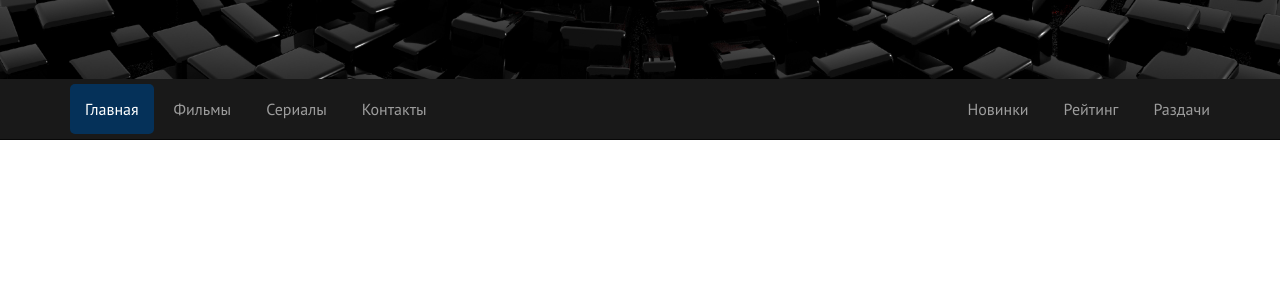
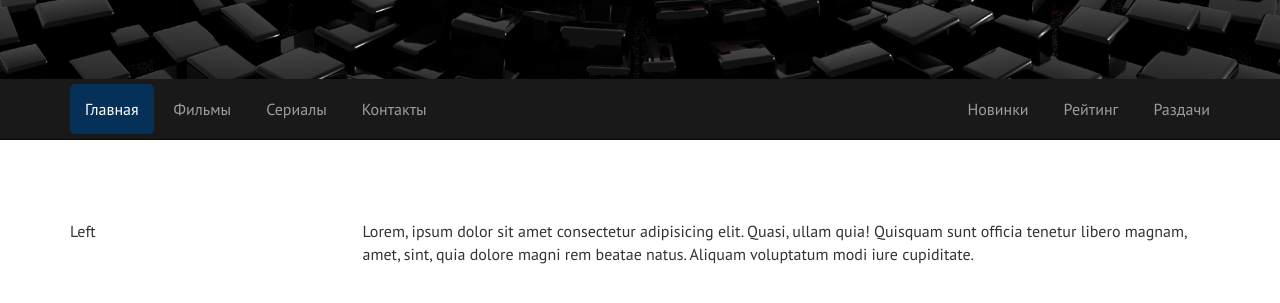
Before and after one commit to BorisPisarenko/kinozal-template-init-project, a website: page index.html in a window 1280 px wide. Shown: the part 227-530 px from the top of the page. Drawn offline with Linux system fonts and the light colour scheme.

Commit message:
добавил блоки

```diff
--- a/assets/scss/_header.scss
+++ b/assets/scss/_header.scss
@@ -2,7 +2,7 @@
 @use "mixins" as *;
 
 .header {
-
+margin-bottom: $gap-xl;
 }
 .header-logo {
     padding: 100px 0;
--- a/assets/scss/_main.scss
+++ b/assets/scss/_main.scss
@@ -1,2 +1,6 @@
 @use "presets" as *;
 @use "mixins" as *;
+
+.main {
+    margin-bottom: $gap-xl;
+}
--- a/assets/scss/_sidebar.scss
+++ b/assets/scss/_sidebar.scss
@@ -1,2 +1,6 @@
 @use "presets" as *;
 @use "mixins" as *;
+
+.left-sidebar {
+    margin-bottom: $gap-xl;
+}
--- a/index.html
+++ b/index.html
@@ -62,6 +62,23 @@
 
       </header>
 
+      <div class="container">
+            <div class="row">
+
+                  <div class="main col-lg-9 col-lg-push-3 col-md-8 col-md-push-4">
+                        <p>Lorem, ipsum dolor sit amet consectetur adipisicing elit. Quasi, ullam quia! Quisquam sunt
+                              officia tenetur libero magnam, amet, sint, quia dolore magni rem beatae natus. Aliquam
+                              voluptatum modi iure cupiditate.</p>
+                  </div>
+
+                  <div class="left-sidebar col-lg-3 col-lg-pull-9 col-md-4 col-md-pull-8">Left</div>
+            </div>
+      </div>
+
+      <footer>
+
+      </footer>
+
       <script src="libs/jquery/dist/jquery.min.js"></script>
       <script src="libs/bootstrap/dist/js/bootstrap.min.js"></script>
 </body>
```
Also changed, not shown: assets/css/style.css.
